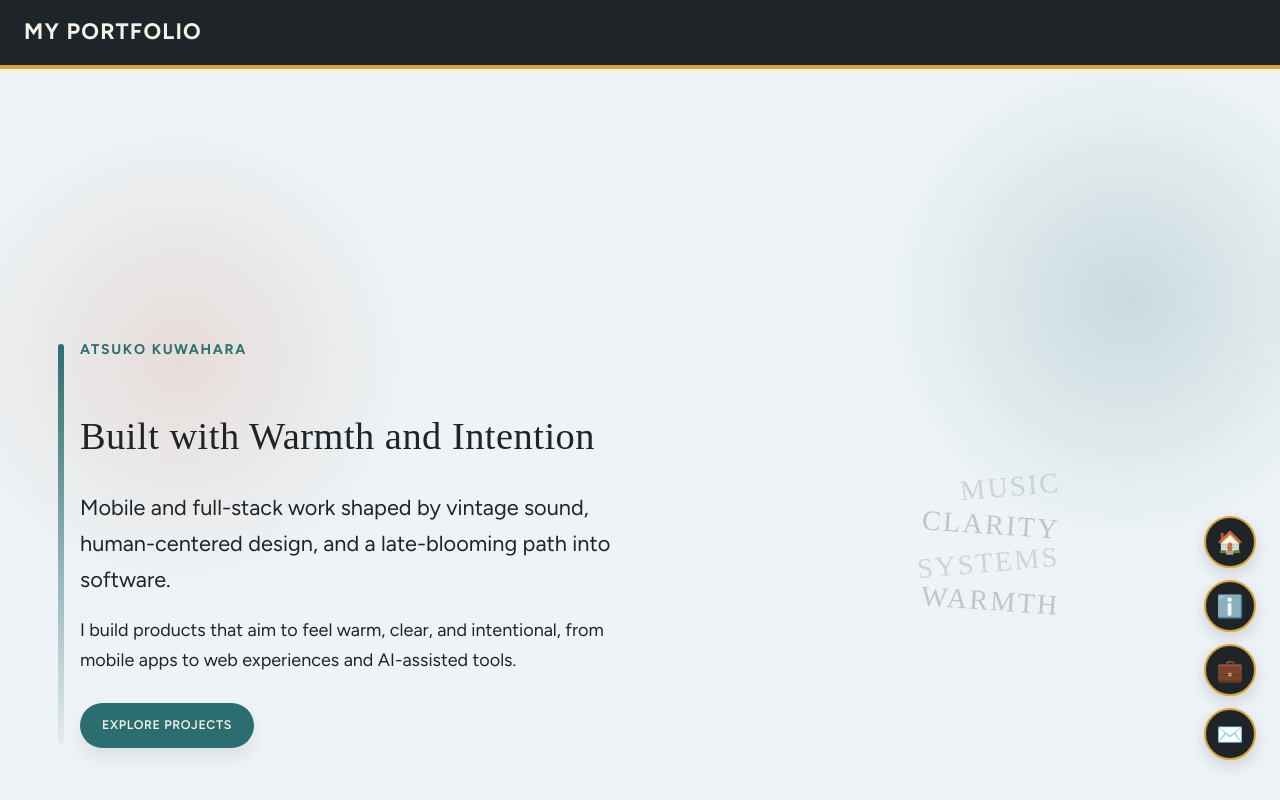
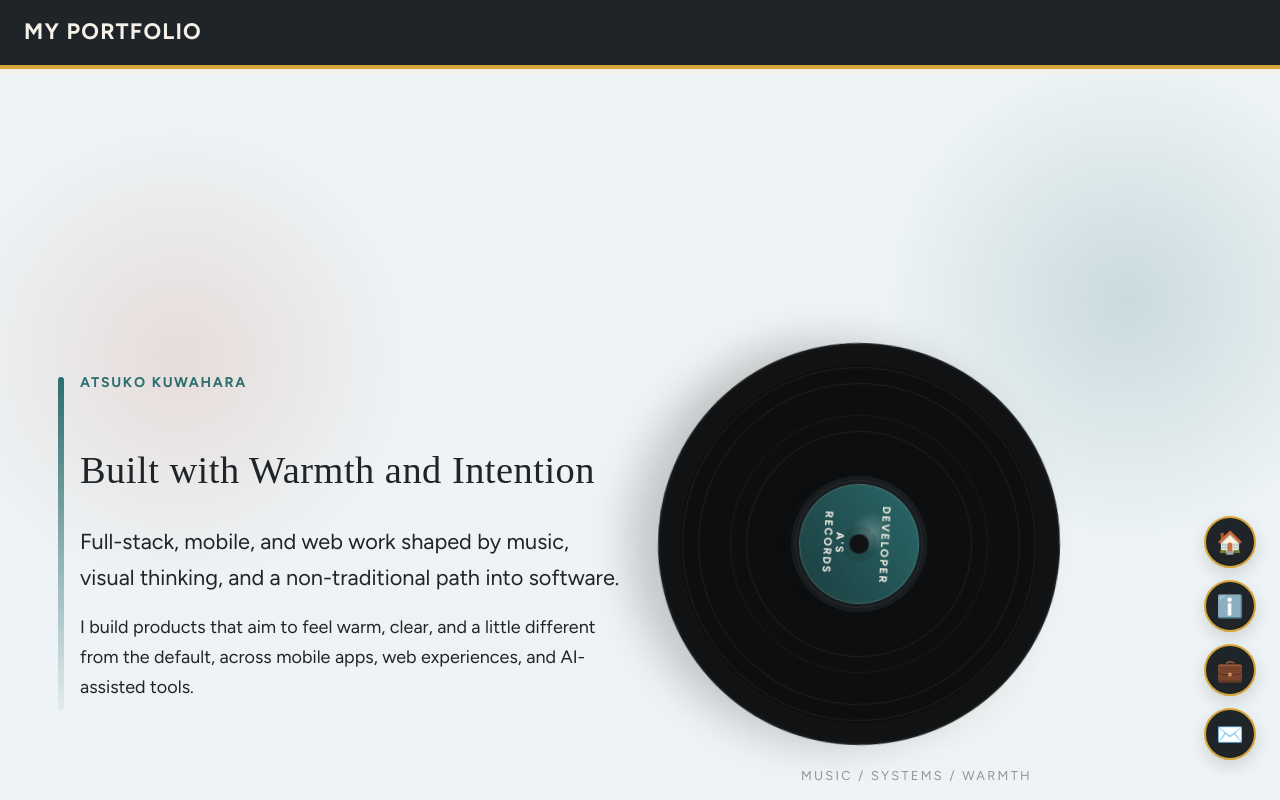
Before and after one commit to AtsukoKuwahara/AtsukoKuwahara.github.io, a React (Create React App) app: page /#/ in a window 1280 px wide. Shown: the top 800 px of the page. Built offline with nearby package versions, Linux system fonts and the light colour scheme; a web font is replaced by a local one.

Commit message:
Refine home and contact presentation

```diff
--- a/src/pages/Contact.css
+++ b/src/pages/Contact.css
@@ -53,27 +53,28 @@
   margin-top: 20px;
 }
 
-.asrecords-logo {
-  position: relative;
+.contact-brand-row {
   display: flex;
-  flex-direction: column;
-  align-items: flex-end;
+  align-items: center;
+  justify-content: space-between;
   gap: 20px;
+  max-width: 620px;
+  margin: 22px 0 28px;
 }
 
 .contact-side-note {
-  max-width: 260px;
+  max-width: 360px;
   margin: 0;
   font-size: 0.92rem;
   letter-spacing: 0.08em;
   text-transform: uppercase;
   color: rgba(31, 36, 40, 0.65);
-  text-align: right;
+  text-align: left;
 }
 
-.asrecords-logo img {
-  width: 160px;
-  height: 160px;
+.contact-inline-logo {
+  width: 110px;
+  height: auto;
   border-radius: 0;
   border: none;
   box-shadow: none;
@@ -88,12 +89,13 @@
     padding-right: 0;
   }
 
-  .asrecords-logo {
+  .contact-brand-row {
     width: 100%;
-    align-items: flex-start;
+    justify-content: flex-start;
+    flex-wrap: wrap;
   }
 
-  .contact-side-note {
-    text-align: left;
+  .contact-inline-logo {
+    width: 96px;
   }
 }
--- a/src/pages/Contact.js
+++ b/src/pages/Contact.js
@@ -13,6 +13,10 @@ const Contact = () => {
         <p className="section-kicker">Contact</p>
         <h2>Thoughtful products, warm ideas, good records</h2>
         <p>If you want to talk about ideas, music, or thoughtful products, I'd love to hear from you.</p>
+        <div className="contact-brand-row">
+          <p className="contact-side-note">Built with warmth, intention, and a little noise in the background.</p>
+          <img src={logoImg} alt="AsRecords Logo" className="contact-inline-logo" />
+        </div>
         <a href="mailto:kuwahara.atsuko@gmail.com" className="contact-link">
           <FontAwesomeIcon icon={faEnvelope} /> Email Atsuko
         </a>
@@ -37,10 +41,6 @@ const Contact = () => {
           </a>
         </div>
       </div>
-      <div className="asrecords-logo">
-        <p className="contact-side-note">Built with warmth, intention, and a little noise in the background.</p>
-        <img src={logoImg} alt="AsRecords Logo" />
-      </div>
     </div>
   );
 };
--- a/src/pages/Home.js
+++ b/src/pages/Home.js
@@ -1,5 +1,4 @@
 import React from 'react';
-import { Link } from 'react-router-dom';
 
 function Home() {
   return (
@@ -8,24 +7,28 @@ function Home() {
         <p className="section-kicker">Atsuko Kuwahara</p>
         <h1>Built with Warmth and Intention</h1>
         <p className="home-lede">
-          Mobile and full-stack work shaped by vintage sound, human-centered
-          design, and a late-blooming path into software.
+          Full-stack, mobile, and web work shaped by music, visual thinking,
+          and a non-traditional path into software.
         </p>
         <p className="home-body">
-          I build products that aim to feel warm, clear, and intentional, from
-          mobile apps to web experiences and AI-assisted tools.
+          I build products that aim to feel warm, clear, and a little different
+          from the default, across mobile apps, web experiences, and
+          AI-assisted tools.
         </p>
-        <div className="home-actions">
-          <Link to="/projects" className="btn btn-primary">
-            Explore Projects
-          </Link>
+      </div>
+      <div className="home-vinyl-wrap" aria-hidden="true">
+        <div className="home-vinyl-glow" />
+        <div className="home-vinyl">
+          <div className="home-vinyl-ring home-vinyl-ring-one" />
+          <div className="home-vinyl-ring home-vinyl-ring-two" />
+          <div className="home-vinyl-ring home-vinyl-ring-three" />
+          <div className="home-vinyl-label">
+            <span className="vinyl-label-primary">Developer</span>
+            <span className="vinyl-label-secondary">A&apos;S Records</span>
+            <div className="home-vinyl-hole" />
+          </div>
         </div>
-      </div>
-      <div className="home-riff" aria-hidden="true">
-        <p>music</p>
-        <p>clarity</p>
-        <p>systems</p>
-        <p>warmth</p>
+        <div className="home-vinyl-note">music / systems / warmth</div>
       </div>
     </div>
   );
--- a/src/styles/App.css
+++ b/src/styles/App.css
@@ -192,25 +192,146 @@ hr {
 
 .home-actions {
   margin-top: 20px;
+  display: flex;
+  flex-wrap: wrap;
+  align-items: center;
+  gap: 12px;
+}
+
+.home-vinyl-wrap {
+  position: relative;
+  min-height: 580px;
+  animation: driftIn 1s ease both;
+  display: grid;
+  place-items: center;
+}
+
+.home-vinyl-glow {
+  position: absolute;
+  width: 100%;
+  height: 100%;
+  border-radius: 50%;
+  background:
+    radial-gradient(circle at 50% 50%, rgba(44, 110, 111, 0.18), transparent 26%),
+    radial-gradient(circle at 32% 32%, rgba(197, 106, 74, 0.18), transparent 22%),
+    radial-gradient(circle at 70% 68%, rgba(214, 166, 58, 0.12), transparent 20%);
+  filter: blur(16px);
+  opacity: 0.8;
+}
+
+.home-vinyl {
+  position: relative;
+  z-index: 1;
+  width: min(100%, 440px);
+  aspect-ratio: 1;
+  border-radius: 50%;
+  background:
+    radial-gradient(circle at center, #1e2327 0 12%, #101215 12% 18%, #1a1d20 18% 24%, #0c0e10 24% 100%);
+  box-shadow:
+    0 28px 42px rgba(20, 20, 20, 0.2),
+    inset 0 0 0 2px rgba(255, 255, 255, 0.04),
+    inset 0 0 0 22px rgba(255, 255, 255, 0.015);
+  animation: spinVinyl 24s linear infinite;
+}
+
+.home-vinyl::before,
+.home-vinyl::after {
+  content: "";
+  position: absolute;
+  inset: 6%;
+  border-radius: 50%;
+  border: 1px solid rgba(255, 255, 255, 0.08);
+}
+
+.home-vinyl::after {
+  inset: 18%;
+  border-color: rgba(255, 255, 255, 0.05);
+}
+
+.home-vinyl-ring {
+  position: absolute;
+  border-radius: 50%;
+  border: 1px solid rgba(255, 255, 255, 0.08);
+}
+
+.home-vinyl-ring-one {
+  inset: 10%;
+}
+
+.home-vinyl-ring-two {
+  inset: 22%;
+}
+
+.home-vinyl-ring-three {
+  inset: 34%;
+}
+
+.home-vinyl-label {
+  position: absolute;
+  inset: 35%;
+  border-radius: 50%;
+  background:
+    radial-gradient(circle at 40% 40%, rgba(255, 255, 255, 0.25), transparent 20%),
+    linear-gradient(145deg, rgba(44, 110, 111, 0.92), rgba(28, 64, 65, 0.96));
+  box-shadow:
+    inset 0 0 0 1px rgba(255, 255, 255, 0.16),
+    0 8px 16px rgba(20, 20, 20, 0.22);
+  text-align: center;
+}
+
+.home-vinyl-label span {
+  position: absolute;
+  left: 50%;
+  transform: translateX(-50%);
+  font-size: 0.68rem;
+  line-height: 1.15;
+  letter-spacing: 0.16em;
+  text-transform: uppercase;
+  font-weight: 700;
+  color: var(--retro-cream);
+}
+
+.vinyl-label-primary {
+  top: 24%;
+}
+
+.vinyl-label-secondary {
+  bottom: 18%;
+}
+
+.home-vinyl-hole {
+  position: absolute;
+  inset: 42%;
+  border-radius: 50%;
+  background: #0f1113;
+  box-shadow:
+    inset 0 0 0 1px rgba(255, 255, 255, 0.08),
+    0 0 0 8px rgba(15, 17, 19, 0.12);
+}
+
+.home-vinyl-note {
+  position: absolute;
+  bottom: 48px;
+  right: 28px;
+  z-index: 2;
+  font-size: 0.8rem;
+  letter-spacing: 0.18em;
+  text-transform: uppercase;
+  color: rgba(31, 36, 40, 0.45);
 }
 
 .home-riff {
-  align-self: stretch;
-  display: grid;
-  align-content: center;
-  gap: 10px;
-  justify-items: end;
-  animation: driftIn 1s ease both;
+  display: none;
 }
 
 .home-riff p {
   margin: 0;
   font-family: 'Bowlby One SC', serif;
-  font-size: clamp(1.2rem, 2.2vw, 2rem);
+  font-size: clamp(1.15rem, 1.8vw, 1.7rem);
   line-height: 1;
   letter-spacing: 0.08em;
   text-transform: uppercase;
-  color: rgba(31, 36, 40, 0.15);
+  color: rgba(31, 36, 40, 0.14);
   transform: rotate(-5deg);
 }
 
@@ -375,6 +496,16 @@ hr {
   }
 }
 
+@keyframes spinVinyl {
+  from {
+    transform: rotate(0deg);
+  }
+
+  to {
+    transform: rotate(360deg);
+  }
+}
+
 @media (max-width: 900px) {
   .full-page {
     padding: 70px 32px;
@@ -394,8 +525,13 @@ hr {
     height: 5px;
   }
 
-  .home-riff {
-    justify-items: start;
+  .home-vinyl-wrap {
+    min-height: 480px;
+    margin-top: 20px;
+  }
+
+  .home-vinyl {
+    width: min(100%, 360px);
   }
 }
 
@@ -421,4 +557,20 @@ hr {
   .contact-container::before {
     display: none;
   }
+
+  .home-vinyl-wrap {
+    min-height: 320px;
+    margin-top: 10px;
+  }
+
+  .home-vinyl {
+    width: min(100%, 280px);
+  }
+
+  .home-vinyl-note {
+    bottom: 8px;
+    right: 0;
+    left: 0;
+    text-align: center;
+  }
 }
```
